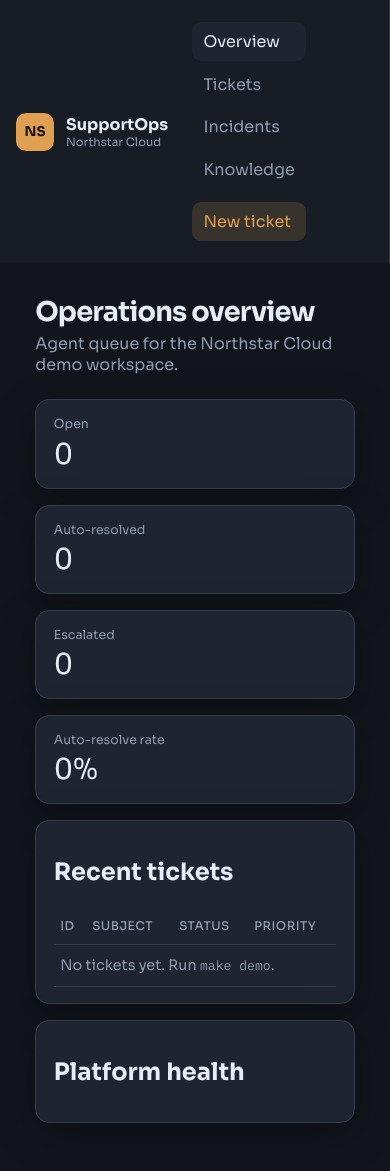
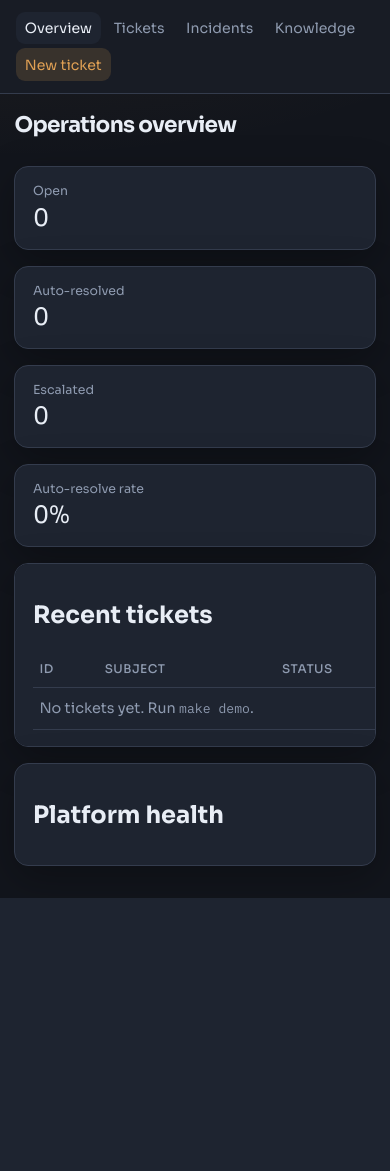
Before and after one commit to dsarney/ai-support-operations-agent, a FastAPI app: page / in a window 390 px wide. After the commit the page ends 898 px from the top, so only its background shows below. Run offline with FastAPI, Linux system fonts and the light colour scheme.

Commit message:
Remove Makefile and update README for direct Python commands; refactor CLI to eliminate FakeLLM usage and adjust related functions; enhance CSS for better responsiveness and layout; clean up HTML templates by removing unnecessary elements.

```diff
--- a/src/llm/fake.py
+++ b/src/llm/fake.py
@@ -1,4 +1,4 @@
-"""Keyword-driven FakeLLM used by tests and `--fake-llm`. Does not call OpenAI."""
+"""Keyword-driven FakeLLM used by tests. Does not call OpenAI."""
 
 from __future__ import annotations
 
--- a/src/web/deps.py
+++ b/src/web/deps.py
@@ -8,7 +8,6 @@
 from sqlalchemy.orm import Session
 
 from src.config import Settings
-from src.llm.fake import FakeLLM
 from src.llm.openai_client import OpenAIClient
 
 
@@ -26,10 +25,8 @@
         session.close()
 
 
-def resolve_llm(app, *, fake: bool = False):
+def resolve_llm(app):
     """Prefer an LLM injected on app.state (tests); otherwise construct OpenAIClient."""
-    if fake:
-        return FakeLLM()
     if getattr(app.state, "llm", None) is not None:
         return app.state.llm
     settings: Settings = app.state.settings
--- a/src/web/static/app.css
+++ b/src/web/static/app.css
@@ -56,30 +57,6 @@
   display: flex;
   flex-direction: column;
   gap: 1.5rem;
-}
-
-.brand {
-  display: flex;
-  gap: 0.75rem;
-  align-items: center;
-  color: var(--text);
-  text-decoration: none;
-}
-.brand-mark {
-  width: 38px;
-  height: 38px;
-  border-radius: 10px;
-  display: grid;
-  place-items: center;
-  background: var(--amber);
-  color: #1a1208;
-  font-weight: 700;
-  font-size: 0.85rem;
-}
-.brand small {
-  display: block;
-  color: var(--muted);
-  font-size: 0.72rem;
 }
 
 .nav nav {
@@ -104,16 +81,10 @@
   background: var(--amber-dim) !important;
   color: var(--amber) !important;
 }
-.nav-foot {
-  margin-top: auto;
-  color: var(--muted);
-  font-size: 0.72rem;
-  line-height: 1.4;
-}
-
 .content {
-  padding: 2rem 2.2rem 3rem;
-  max-width: 1180px;
+  padding: 2rem 2.5rem 3rem;
+  width: 100%;
+  min-width: 0;
 }
 
 .page-head {
@@ -151,6 +122,10 @@
   border-radius: var(--radius);
   padding: 1rem 1.1rem;
   box-shadow: var(--shadow);
+  min-width: 0;
+}
+.card:has(.table) {
+  overflow-x: auto;
 }
 .stat .label {
   color: var(--muted);
@@ -366,19 +356,94 @@
   gap: 1rem;
 }
 
+@media (min-width: 1400px) {
+  .content {
+    padding: 2.2rem 3rem 3.2rem;
+  }
+}
+
+@media (max-width: 1200px) {
+  .grid-4 {
+    grid-template-columns: repeat(2, 1fr);
+  }
+}
+
 @media (max-width: 960px) {
   .shell {
-    grid-template-columns: 1fr;
+    grid-template-columns: minmax(0, 1fr);
   }
   .nav {
     flex-direction: row;
+    border-right: 0;
+    border-bottom: 1px solid var(--line);
+    padding: 0.75rem 1rem;
+    position: sticky;
+    top: 0;
+    z-index: 20;
+    gap: 0.4rem;
+  }
+  .nav nav {
+    flex-direction: row;
     flex-wrap: wrap;
+    width: 100%;
   }
-  .grid-4,
+  .nav-cta {
+    margin-top: 0;
+  }
+  .content {
+    padding: 1.4rem 1.25rem 2.5rem;
+  }
   .grid-2 {
     grid-template-columns: 1fr;
   }
-  .nav-foot {
-    display: none;
+  .page-head {
+    flex-wrap: wrap;
+    align-items: flex-start;
+  }
+  .form {
+    max-width: none;
+  }
+  .table {
+    min-width: 36rem;
   }
 }
+
+@media (max-width: 640px) {
+  .grid-4 {
+    grid-template-columns: 1fr;
+  }
+  .page-head {
+    flex-direction: column;
+    align-items: flex-start;
+  }
+  .page-head h1 {
+    font-size: 1.35rem;
+  }
+  .stat .value {
+    font-size: 1.5rem;
+  }
+  .nav nav a {
+    padding: 0.45rem 0.55rem;
+    font-size: 0.88rem;
+  }
+  .filters {
+    flex-direction: column;
+  }
+  .filters input,
+  .filters select,
+  .filters button {
+    width: 100%;
+    flex: none;
+  }
+  .health-row {
+    flex-direction: column;
+    align-items: flex-start;
+    gap: 0.4rem;
+  }
+  .actions {
+    width: 100%;
+  }
+  .content {
+    padding: 1.1rem 0.9rem 2rem;
+  }
+}
--- a/src/web/templates/base.html
+++ b/src/web/templates/base.html
@@ -13,13 +13,6 @@
 <body>
   <div class="shell">
     <aside class="nav">
-      <a class="brand" href="/">
-        <span class="brand-mark">NS</span>
-        <span>
-          <strong>SupportOps</strong>
-          <small>Northstar Cloud</small>
-        </span>
-      </a>
       <nav>
         <a href="/" {% if request.url.path == '/' %}class="active"{% endif %}>Overview</a>
         <a href="/tickets" {% if request.url.path.startswith('/tickets') %}class="active"{% endif %}>Tickets</a>
@@ -27,7 +20,6 @@
         <a href="/knowledge" {% if request.url.path.startswith('/knowledge') %}class="active"{% endif %}>Knowledge</a>
         <a href="/tickets/new" class="nav-cta">New ticket</a>
       </nav>
-      <p class="nav-foot">Synthetic demo data. No live helpdesk.</p>
     </aside>
     <main class="content">
       {% block body %}{% endblock %}
--- a/src/web/templates/dashboard.html
+++ b/src/web/templates/dashboard.html
@@ -3,7 +3,6 @@
 <div class="page-head">
   <div>
     <h1>Operations overview</h1>
-    <p class="lede">Agent queue for the Northstar Cloud demo workspace.</p>
   </div>
 </div>
 
```
Also changed, not shown: other parts of src/web/static/app.css (+19 -3 lines), src/cli.py (+13 -22 lines), tests/test_routes.py (+2 -1 lines), README.md, 1 other file.
